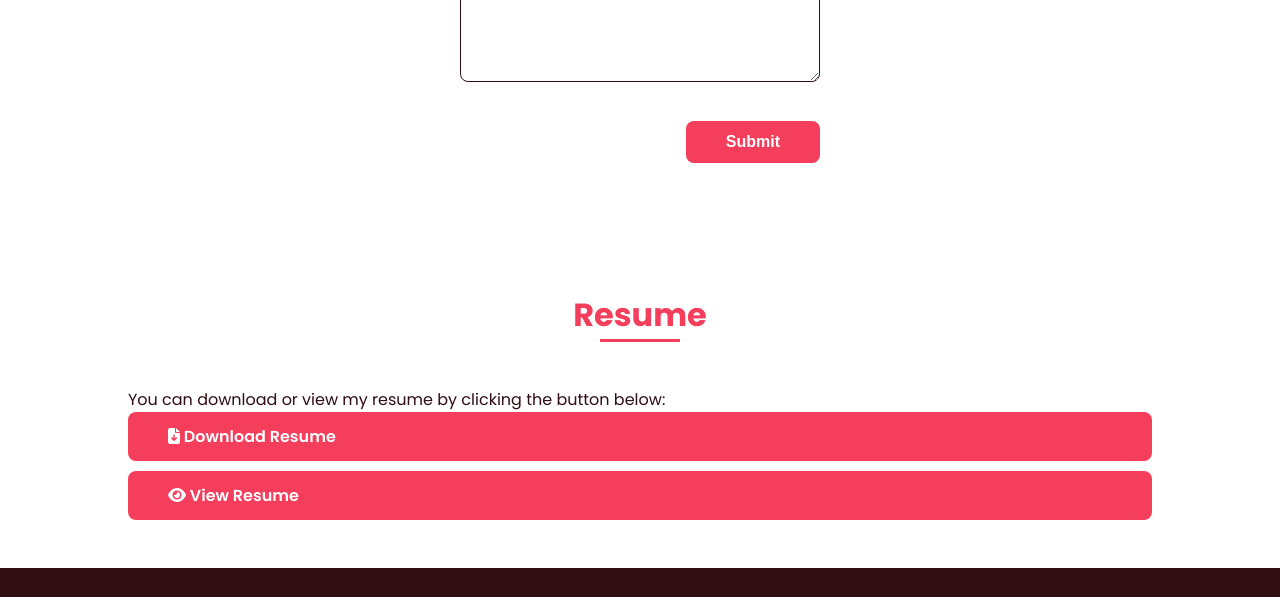
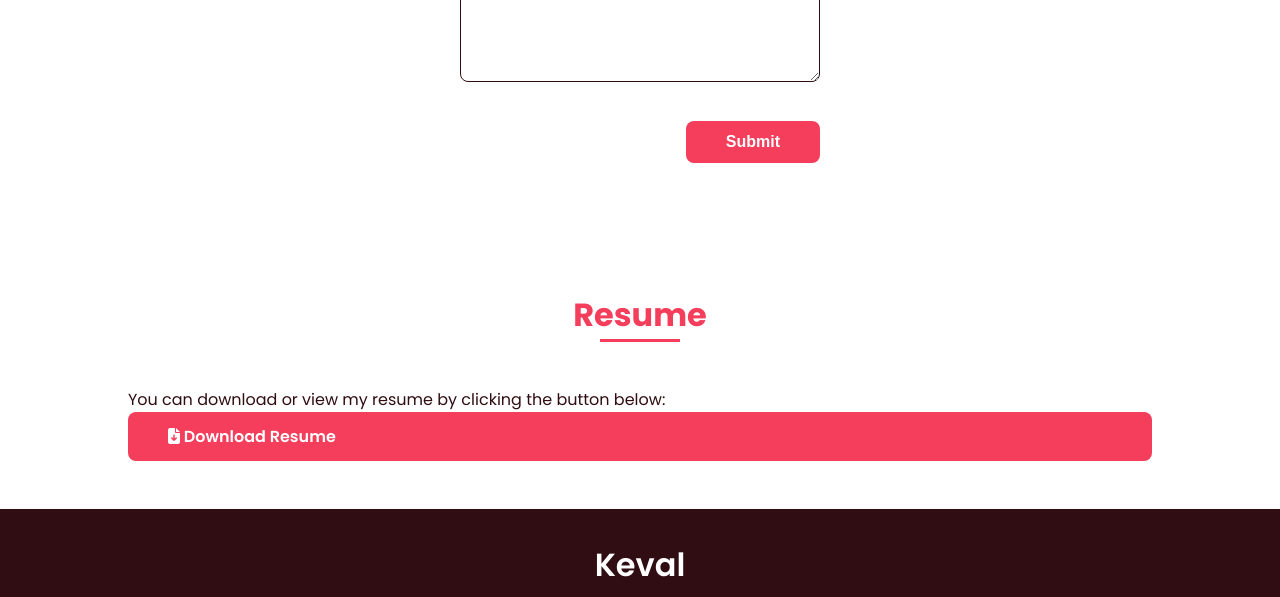
Before and after one commit to keval-kapadiya/portfoli.github.io, a plain HTML site: page index.html in a window 1280 px wide. Shown: the part 3202-3799 px from the top of the page. Drawn offline with nearby package versions, Linux system fonts and the light colour scheme.

Commit message:
index.html

```diff
--- a/index.html
+++ b/index.html
@@ -249,9 +249,7 @@
         <a href="assets/img/Keval Resume.pdf" class="button" download target="_blank">
             <i class="fa-solid fa-file-arrow-down"></i> Download Resume
         </a>
-        <a href="assets/img/Keval Resume.pdf" class="button" target="_blank" style="margin-top: 10px;">
-            <i class="fa-solid fa-eye"></i> View Resume
-        </a>
+
     </div>
 </section>
 
```
